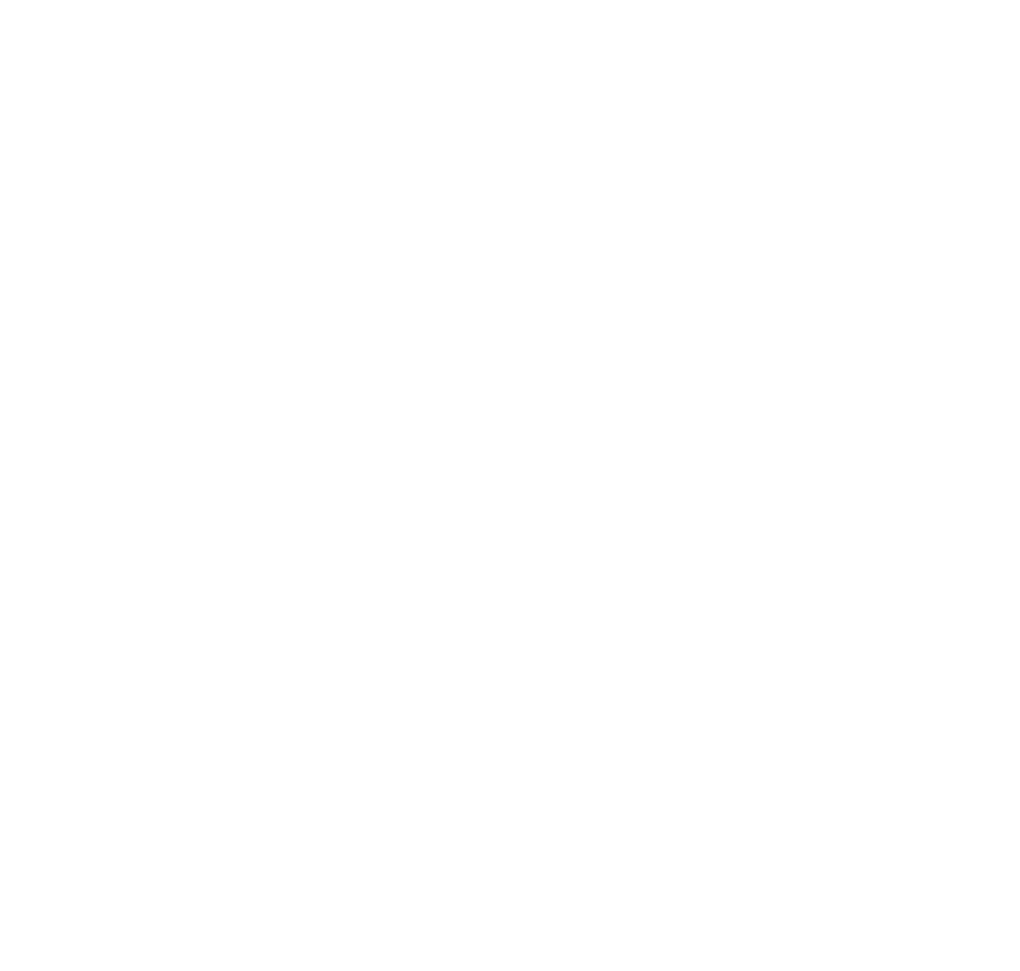
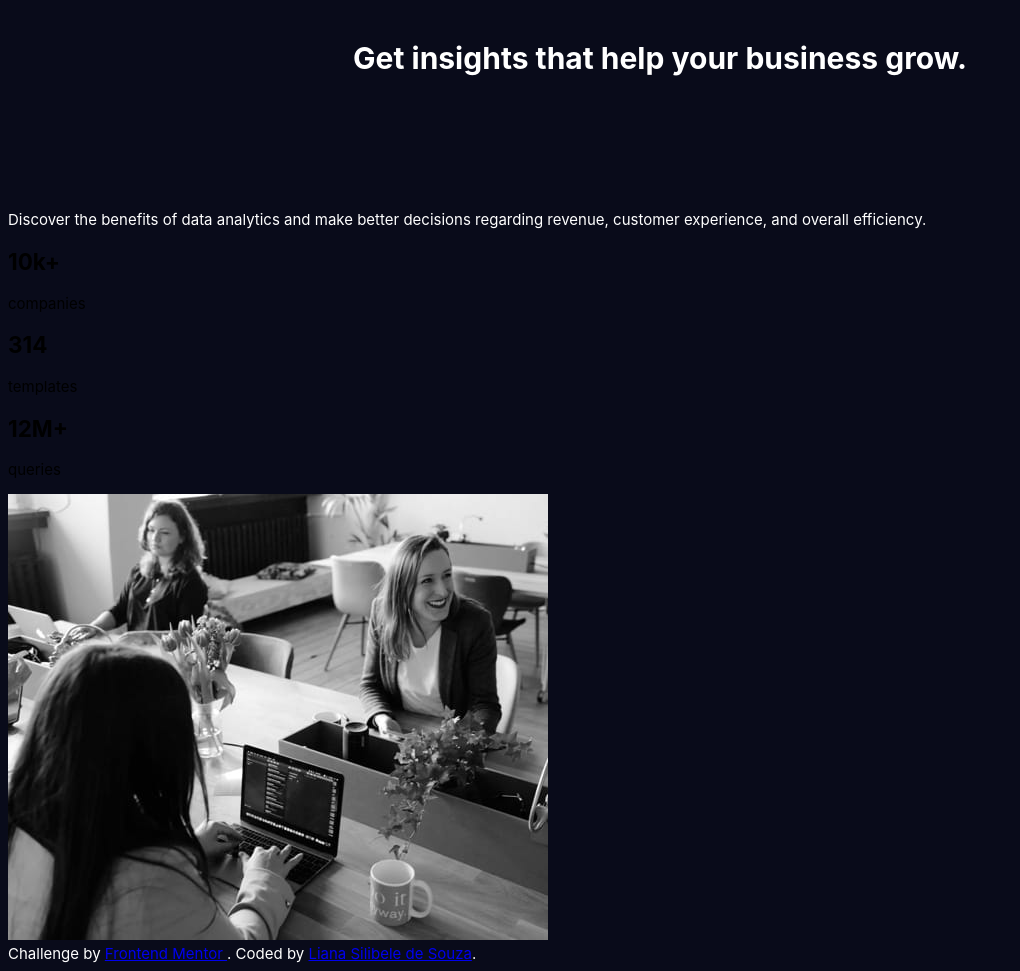
Before and after one commit to lianasilibele/FM-stats-card, a plain HTML site: page index.html in a window 1280 px wide. Shown: the whole page, without its empty margins (0-1020 px from the left). Before the commit the page ends 800 px from the top, so only its background shows below. Drawn offline with Linux system fonts and the light colour scheme; a web font is replaced by a local one.

Commit message:
Iniciando estilo CSS

```diff
--- a/index.html
+++ b/index.html
@@ -1,12 +1,38 @@
 <!DOCTYPE html>
 <html lang="en">
-<head>
-  <meta charset="UTF-8">
-  <meta http-equiv="X-UA-Compatible" content="IE=edge">
-  <meta name="viewport" content="width=device-width, initial-scale=1.0">
-  <title>Stats preview card component</title>
-</head>
-<body>
+  <head>
+    <meta charset="UTF-8" />
+    <meta name="viewport" content="width=device-width" />
+    <link rel="stylesheet" href="style.css" />
+    <link href="https://fonts.google.com/specimen/Inter" rel="stylesheet" />
+    <title>Frontend Mentor | Stats preview card component</title>
+  </head>
 
-</body>
+  <body>
+    <main class = "card">
+      <h1>Get <strong>insights</strong> that help your business grow.</h1>
+      <p>
+      Discover the benefits of data analytics and make better decisions
+      regarding revenue, customer experience, and overall efficiency.
+      </p>
+
+      <p><h2>10k+</h2> companies</p>
+      <p><h2>314</h2> templates</p>
+      <p><h2>12M+</h2> queries</p>
+
+        <img id="people-office"
+        src="people-office.jpg"
+        alt="People working in an office." />
+
+
+    </main>
+
+    <footer>
+      <div class="attribution">
+        Challenge by
+        <a href="https://www.frontendmentor.io?ref=challenge" target="_blank"> Frontend Mentor </a>.
+        Coded by <a href="https://github.com/lianasilibele">Liana Silibele de Souza</a>.
+      </div>
+    </footer>
+  </body>
 </html>
--- /dev/null
+++ b/reset.css
@@ -0,0 +1,48 @@
+/* http://meyerweb.com/eric/tools/css/reset/
+   v2.0 | 20110126
+   License: none (public domain)
+*/
+
+html, body, div, span, applet, object, iframe,
+h1, h2, h3, h4, h5, h6, p, blockquote, pre,
+a, abbr, acronym, address, big, cite, code,
+del, dfn, em, img, ins, kbd, q, s, samp,
+small, strike, strong, sub, sup, tt, var,
+b, u, i, center,
+dl, dt, dd, ol, ul, li,
+fieldset, form, label, legend,
+table, caption, tbody, tfoot, thead, tr, th, td,
+article, aside, canvas, details, embed,
+figure, figcaption, footer, header, hgroup,
+menu, nav, output, ruby, section, summary,
+time, mark, audio, video {
+	margin: 0;
+	padding: 0;
+	border: 0;
+	font-size: 100%;
+	font: inherit;
+	vertical-align: baseline;
+}
+/* HTML5 display-role reset for older browsers */
+article, aside, details, figcaption, figure,
+footer, header, hgroup, menu, nav, section {
+	display: block;
+}
+body {
+	line-height: 1;
+}
+ol, ul {
+	list-style: none;
+}
+blockquote, q {
+	quotes: none;
+}
+blockquote:before, blockquote:after,
+q:before, q:after {
+	content: '';
+	content: none;
+}
+table {
+	border-collapse: collapse;
+	border-spacing: 0;
+}
--- /dev/null
+++ b/style.css
@@ -0,0 +1,30 @@
+body {
+	background-color: hsl(233, 47%, 7%);
+	font-size: 15px;
+	font-family: "Inter";
+}
+
+.card {
+
+}
+
+h1 {
+	text-align: center;
+	height: 150px;
+	border: 50px;
+	padding-top: 20px;
+	margin-left: 40px;
+	color: hsl(0, 0%, 100%);
+	font-family: 'Inter';
+}
+
+p {
+	color: hsl(0, 0%, 100%);
+}
+
+#people-office {
+
+}
+footer{
+	color: hsl(0, 0%, 100%);
+}
```
Also changed, not shown: favicon-32x32.png (renamed from images/favicon-32x32.png), people-office-mobile.jpg (renamed from images/image-header-mobile.jpg), people-office.jpg (renamed from images/image-header-desktop.jpg).
